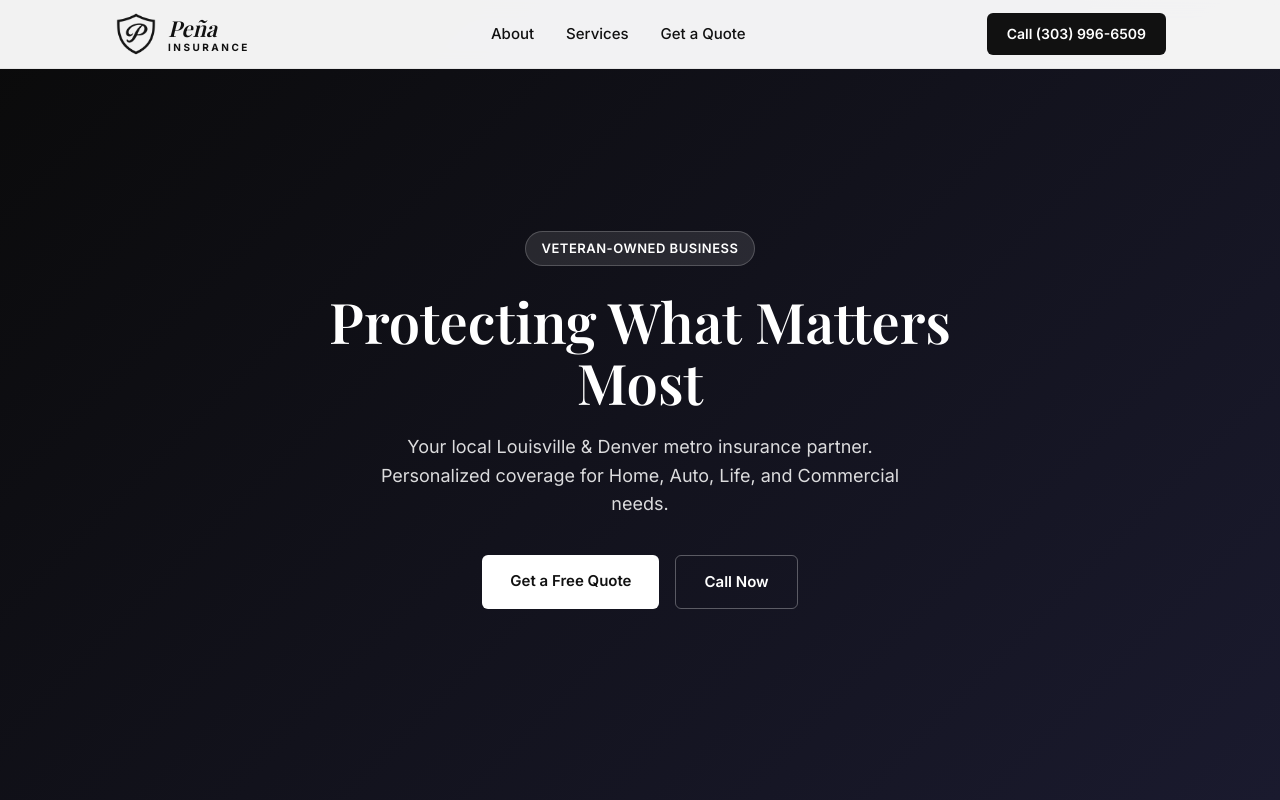
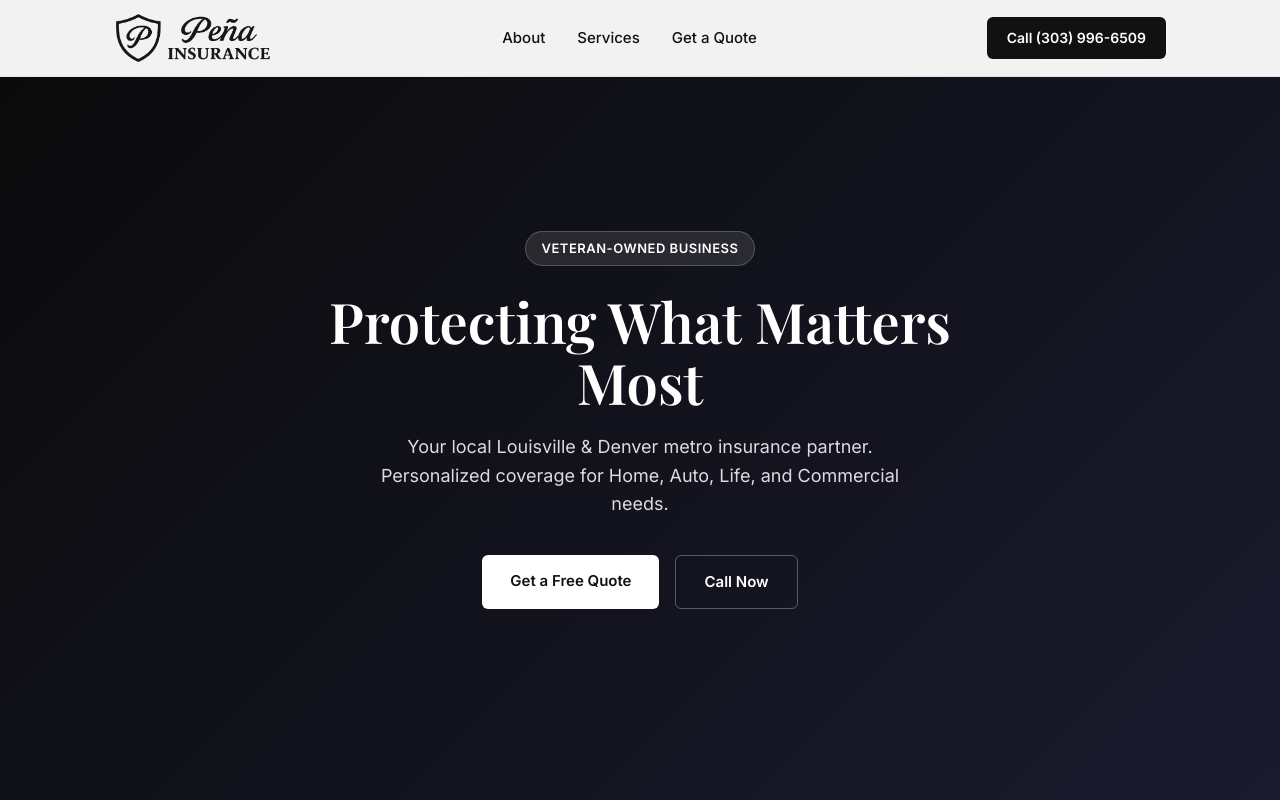
Before and after one commit to penainsurance/website, a plain HTML site: page index.html in a window 1280 px wide. Shown: the top 800 px of the page. Drawn offline with nearby package versions, Linux system fonts and the light colour scheme; a web font is replaced by a local one.

Commit message:
Use logo artwork in nav instead of web-font text
Co-Authored-By: Claude Opus 5.5 <noreply@anthropic.com>

```diff
--- a/index.html
+++ b/index.html
@@ -113,9 +113,8 @@
   <!-- Navigation -->
   <nav class="navbar">
     <div class="nav-container">
-      <a href="#home" class="logo" aria-label="Peña Insurance home">
-        <img src="logo-mark.png" alt="" width="44" height="44">
-        <span class="logo-text">Peña <small>Insurance</small></span>
+      <a href="#home" class="logo">
+        <img src="logo-horizontal.png" alt="Peña Insurance" width="1017" height="334">
       </a>
       <ul class="nav-links">
         <li><a href="#about">About</a></li>
--- a/styles.css
+++ b/styles.css
@@ -57,32 +57,11 @@ body {
 .logo {
   display: flex;
   align-items: center;
-  gap: 10px;
-  text-decoration: none;
-  color: var(--black);
 }
 
 .logo img {
-  height: 44px;
+  height: 52px;
   width: auto;
-}
-
-.logo-text {
-  font-family: 'Playfair Display', serif;
-  font-style: italic;
-  font-size: 22px;
-  line-height: 1;
-}
-
-.logo-text small {
-  display: block;
-  font-family: 'Inter', sans-serif;
-  font-style: normal;
-  font-size: 10px;
-  font-weight: 700;
-  letter-spacing: 2.5px;
-  text-transform: uppercase;
-  margin-top: 3px;
 }
 
 .nav-links {
```
Also changed, not shown: logo-horizontal.png (added).
